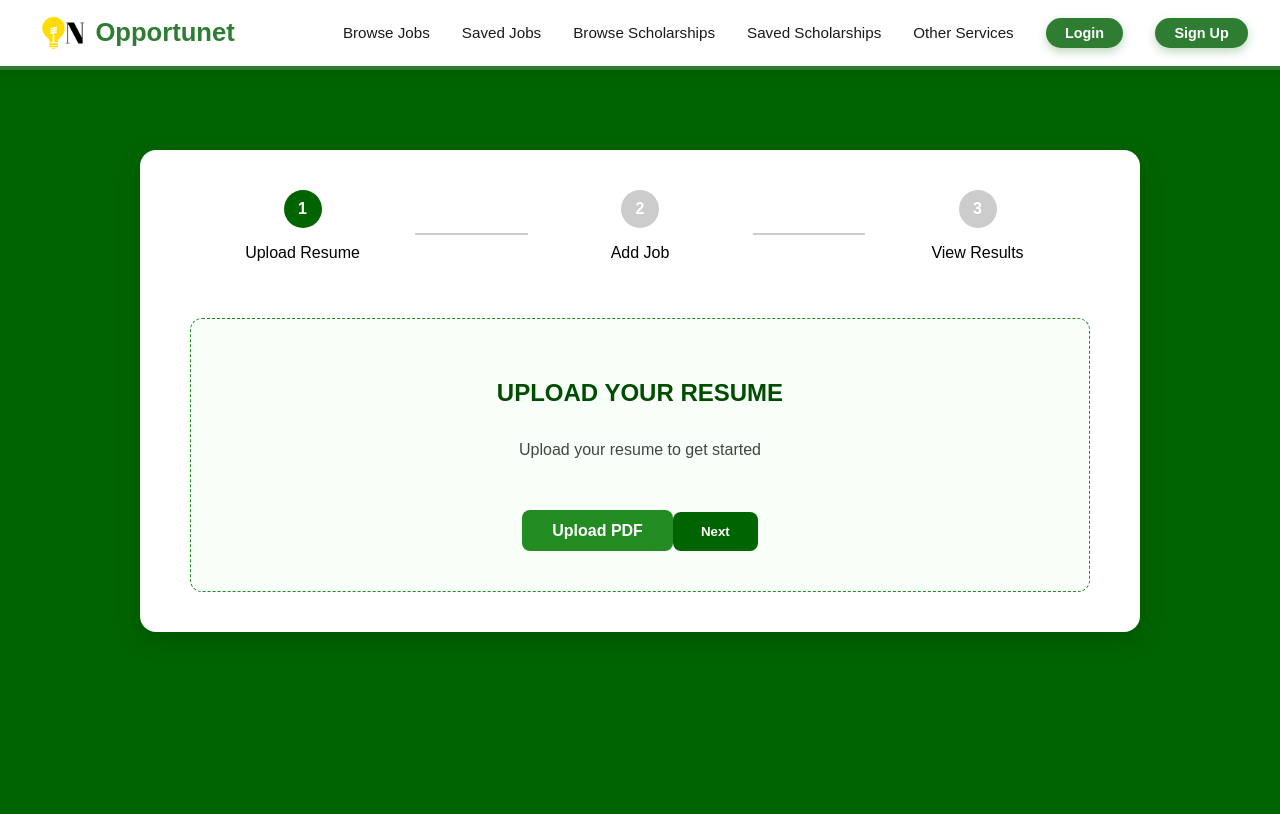
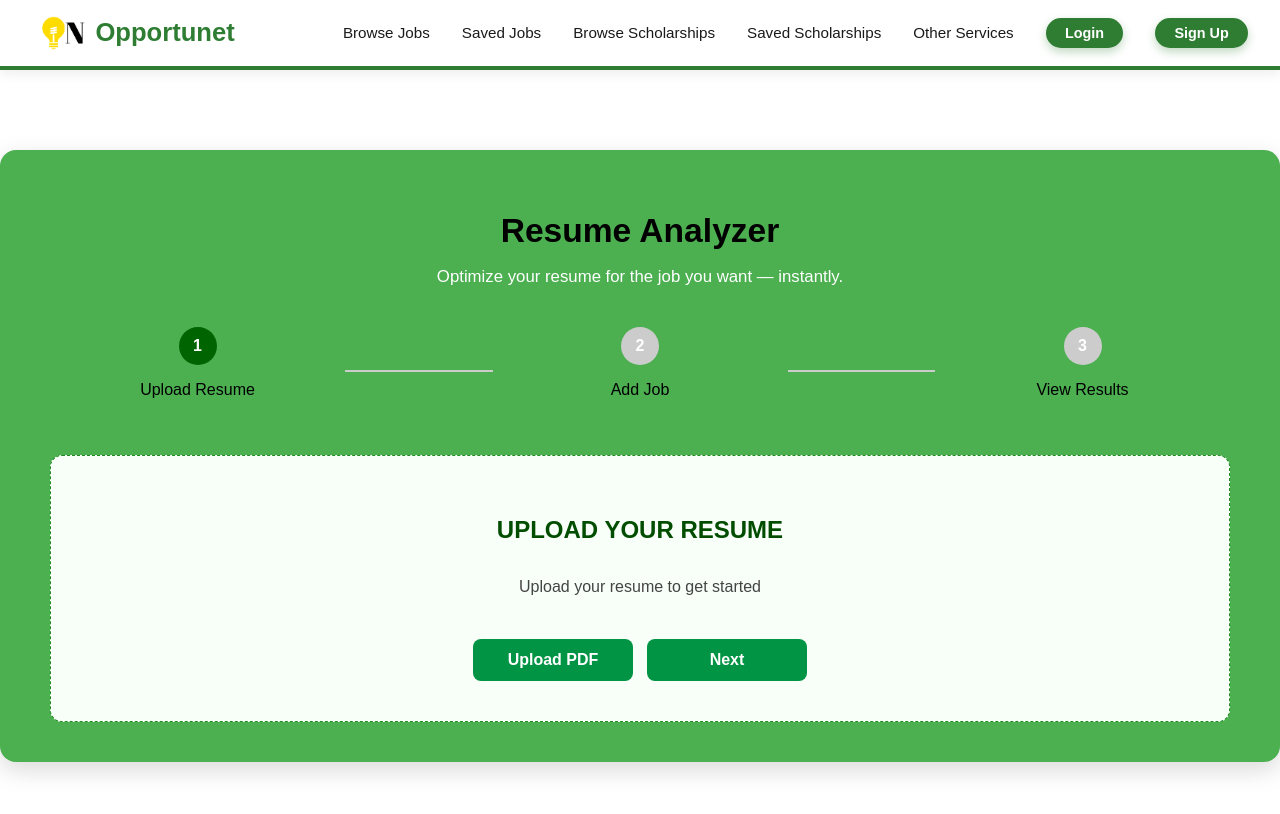
Before and after one commit to Arc-Josh/OpportuNet, a React (Create React App) app in the folder client/: page /resumebuilder in a window 1280 px wide. Shown: the top 814 px of the page. Built offline with nearby package versions, Linux system fonts and the light colour scheme.

Commit message:
resume analyzer UI
.

```diff
--- a/client/src/pages/ResumeBuilderPage.jsx
+++ b/client/src/pages/ResumeBuilderPage.jsx
@@ -156,6 +156,10 @@ const ResumeBuilderPage = () => {
   return (
     <div className="resume-page">
       <div className="resume-container">
+        <h1 className="resume-page-title">Resume Analyzer</h1>
+        <p className="resume-page-subtitle">
+        Optimize your resume for the job you want — instantly.
+        </p>
         {/* Stepper */}
         <div className="stepper">
           <div className={`step ${step === 1 ? "active" : step > 1 ? "done" : ""}`}>
@@ -179,16 +183,17 @@ const ResumeBuilderPage = () => {
           <div className="upload-section">
             <h2>UPLOAD YOUR RESUME</h2>
             <p className="subtitle">Upload your resume to get started</p>
-            <form onSubmit={handleResumeUpload}>
-              <label className="upload-button">
+            <form onSubmit={handleResumeUpload} className="upload-btn-row">
+              <label className="upload-btn">
                 Upload PDF
                 <input type="file" accept=".pdf" hidden onChange={handleFileChange} />
               </label>
-              {file && <p className="file-name">📄 {file.name}</p>}
-              <button type="submit" className="analyze-btn">
+
+              <button type="submit" className="upload-btn">
                 Next
               </button>
             </form>
+            {file && <p className="file-name">📄 {file.name}</p>}
             {error && <p className="error">{error}</p>}
           </div>
         )}
--- a/client/src/styles/resumeBuilderStyles.css
+++ b/client/src/styles/resumeBuilderStyles.css
@@ -1,6 +1,6 @@
 /* ========== MAIN PAGE LAYOUT ========== */
 .resume-page {
-  background-color: #006400;
+  background-color: white;
   min-height: 100vh;
   display: flex;
   justify-content: center;
@@ -10,11 +10,13 @@
 }
 
 .resume-container {
-  background: #ffffff;
+  background: #4caf50;
   border-radius: 16px;
   padding: 40px 50px;
-  width: 90%;
-  max-width: 1000px;
+  width: 100%;
+  height: 90%;
+  max-width: none;
+  min-width: 0;
   box-shadow: 0 8px 25px rgba(0, 0, 0, 0.15);
   text-align: center;
 }
@@ -475,3 +477,43 @@
 }
 
 }
+
+.resume-page-title {
+  text-align: center;
+  font-size: 2.1rem;
+  font-weight: 700;
+  color: black;
+  margin-bottom: 8px;
+}
+
+.resume-page-subtitle {
+  text-align: center;
+  font-size: 1.05rem;
+  color: white;
+  margin-bottom: 40px;
+}
+
+.upload-btn-row {
+  display: flex;
+  justify-content: center;
+  gap: 14px;
+  margin-top: 10px;
+}
+
+.upload-btn {
+  background: #009444;
+  color: white;
+  padding: 12px 34px;
+  border-radius: 8px;
+  cursor: pointer;
+  font-weight: 600;
+  border: none;
+  transition: 0.3s ease;
+  font-size: 1rem;
+  min-width: 160px;
+  text-align: center;
+}
+
+.upload-btn:hover {
+  background: #007333;
+}
```
